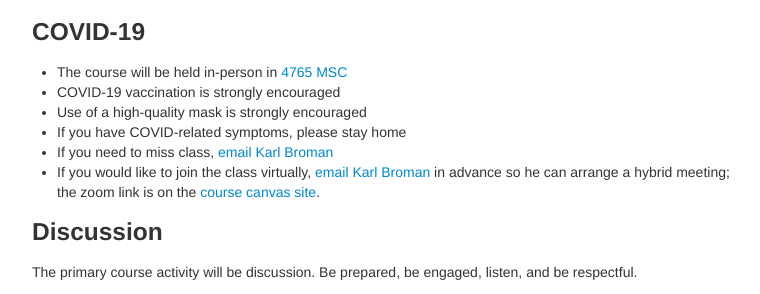
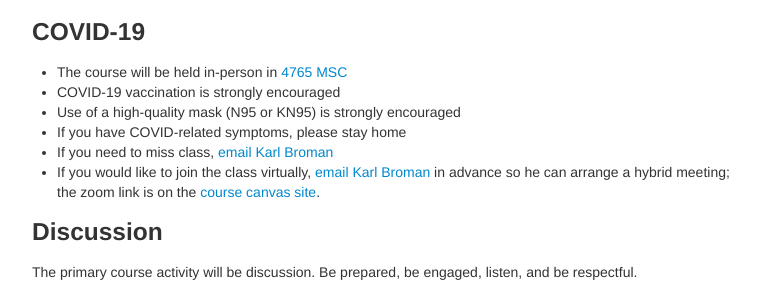
Before and after one commit to kbroman/BMI883, a Jekyll site: the page built from syllabus.md, in a window 1280 px wide and 900 px high, scrolled down 674 px. Shown: the part 156-450 px from the top of the window, without its empty margins (258-1018 px from the left). Built offline with Jekyll 4.4.1, drawn with Linux system fonts in a browser that asks for light colours.

Commit message:
update canvas link; mention n95/kn95 masks in syllabus

```diff
--- a/syllabus.md
+++ b/syllabus.md
@@ -49,12 +49,12 @@ for the two courses.
 
 - The course will be held in-person in [4765 MSC](https://kbroman.org/4765msc.html)
 - COVID-19 vaccination is strongly encouraged
-- Use of a high-quality mask is strongly encouraged
+- Use of a high-quality mask (N95 or KN95) is strongly encouraged
 - If you have COVID-related symptoms, please stay home
 - If you need to miss class, [email Karl Broman](https://kbroman.org/about)
 - If you would like to join the class virtually, [email Karl
   Broman](https://kbroman.org/about) in advance so he can arrange a
-  hybrid meeting; the zoom link is on the [course canvas site](https://canvas.wisc.edu/courses/375790).
+  hybrid meeting; the zoom link is on the [course canvas site](https://canvas.wisc.edu/courses/425370).
 
 
 
```
Also changed, not shown: schedule.md (+1 -1 lines).
